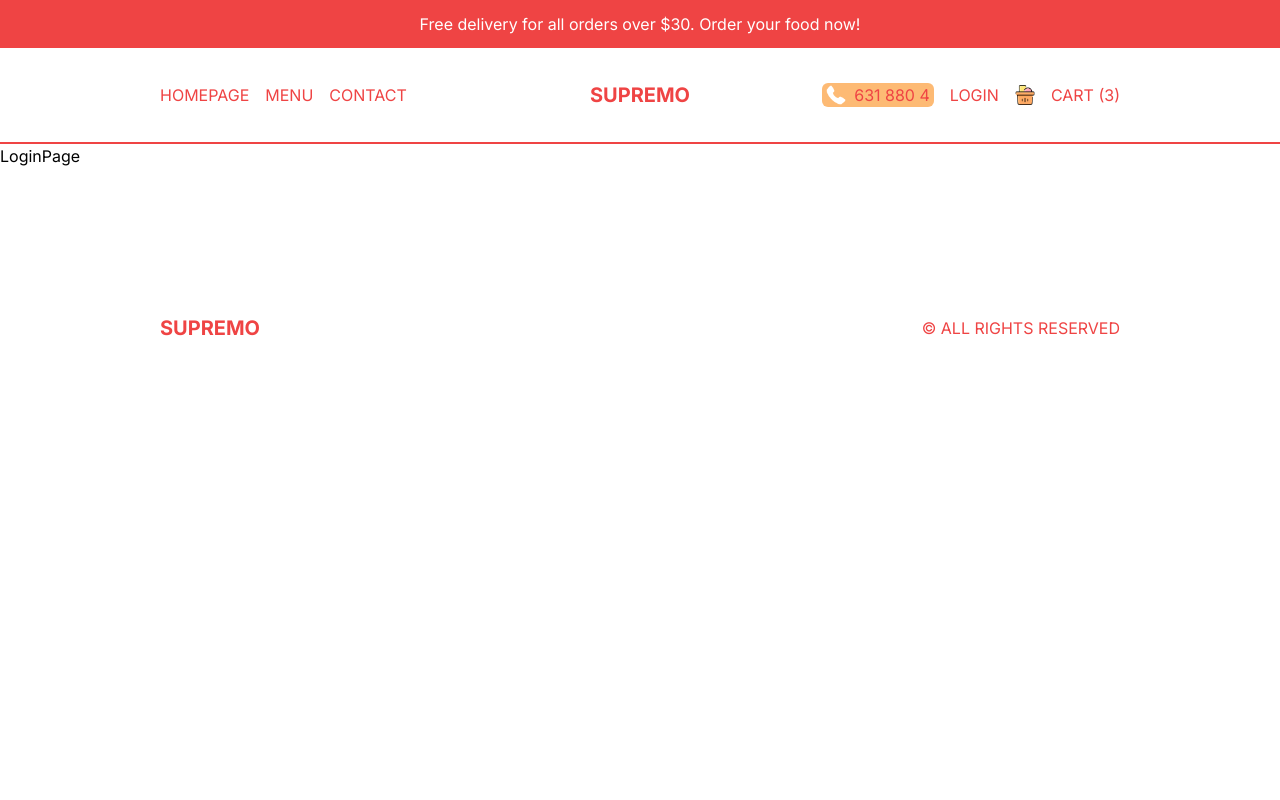
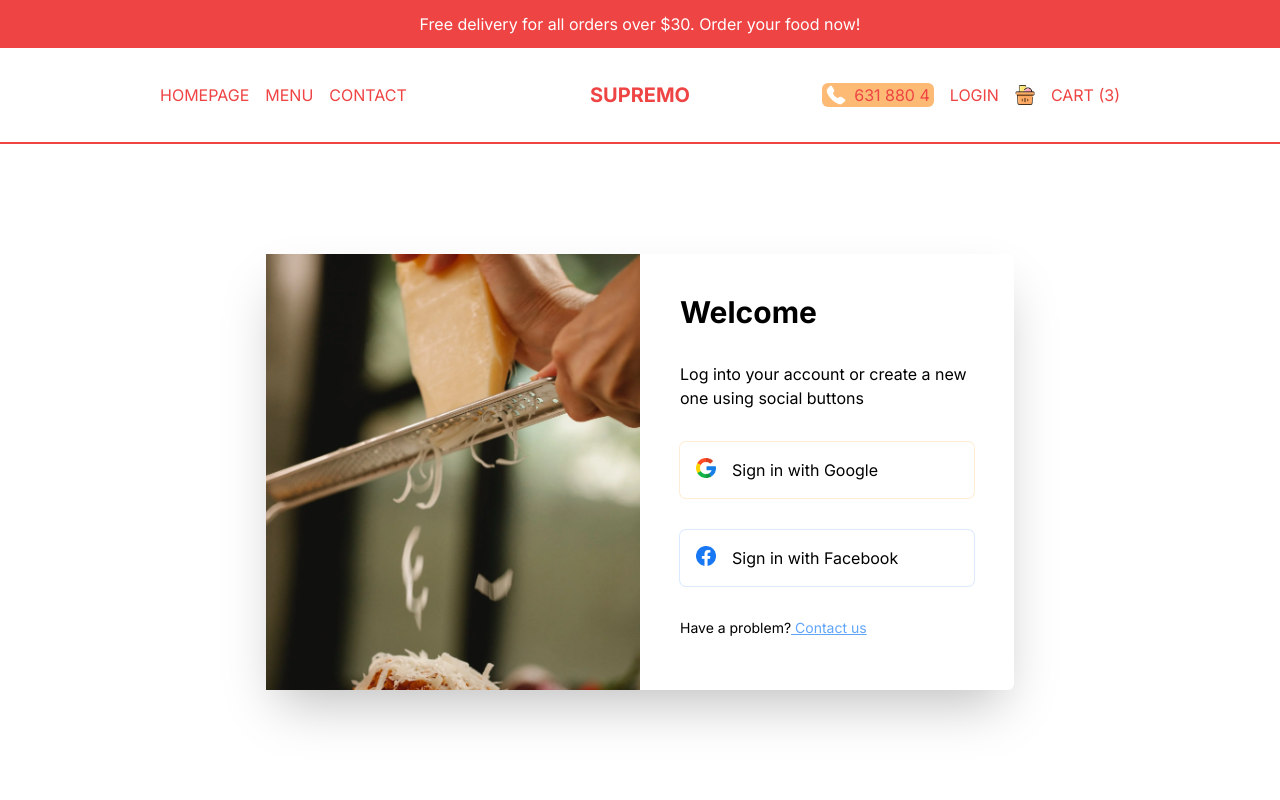
Before and after one commit to Lancelot-SO/restaurant, a Next.js app: page /login in a window 1280 px wide. Shown: the top 800 px of the page. Built offline with nearby package versions, Linux system fonts and the light colour scheme.

Commit message:
create login details

```diff
--- a/src/app/login/page.tsx
+++ b/src/app/login/page.tsx
@@ -1,9 +1,36 @@
+import Image from 'next/image';
+import Link from 'next/link';
 import React from 'react'
 
 const LoginPage = () => {
   return (
-    <div>
-      LoginPage
+    <div className='p-4 h-[calc(100vh-6rem)] md:h-[calc(100vh-9rem)] flex items-center justify-center'>
+      {/*Box */}
+      <div className='h-full shadow-2xl rounded-md flex flex-col md:flex-row md:h-[70%] md:w-full
+      lg:w-[60%] 2xl:w-1/2'>
+        {/* image container */}
+        <div className='relative h-1/3 w-full md:h-full md:w-1/2'>
+          <Image src="/loginBg.png" alt='' fill className='object-cover'/>
+        </div>
+        {/* form container */}
+        <div className='p-10 flex flex-col gap-8 md:w-1/2'>
+          <h1 className='font-bold text-xl xl:text-3xl'>Welcome</h1>
+          <p>Log into  your account or create a new one using social buttons</p>
+
+          <button className='flex gap-4 p-4 ring-1 ring-orange-100 rounded-md'>
+            <Image src="/google.png" alt='' width={20} height={20} className='object-contain'/>
+            <span>Sign in with Google</span>
+          </button>
+
+          <button className='flex gap-4 p-4 ring-1 ring-blue-100 rounded-md'>
+            <Image src="/facebook.png" alt='' width={20} height={20} className='object-contain'/>
+            <span>Sign in with Facebook</span>
+          </button>
+          <p className='text-sm'>
+            Have a problem?<Link href="/" className='underline text-blue-400'> Contact us</Link>
+          </p>
+        </div>
+      </div>
     </div>
   )
 }
```
